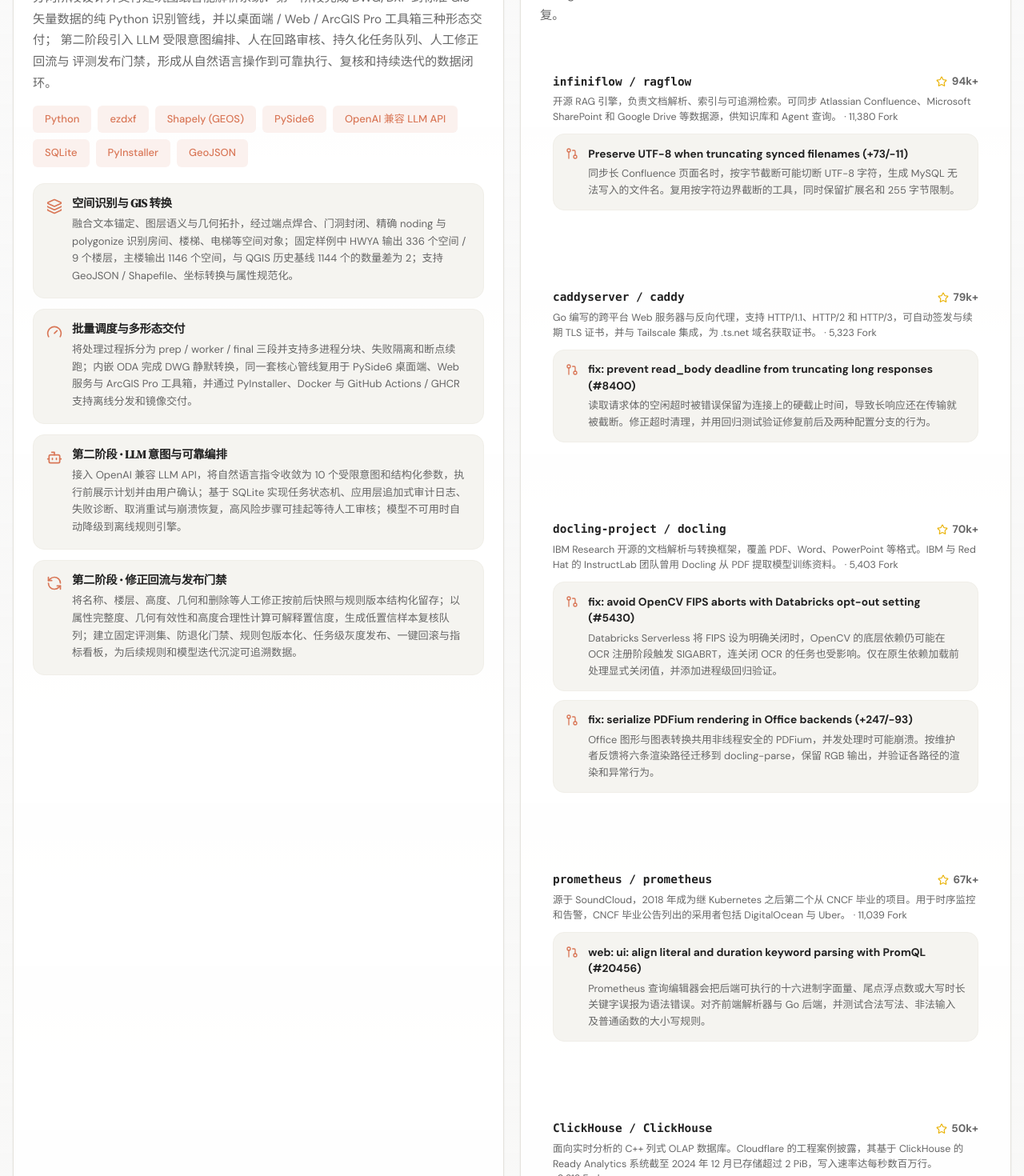
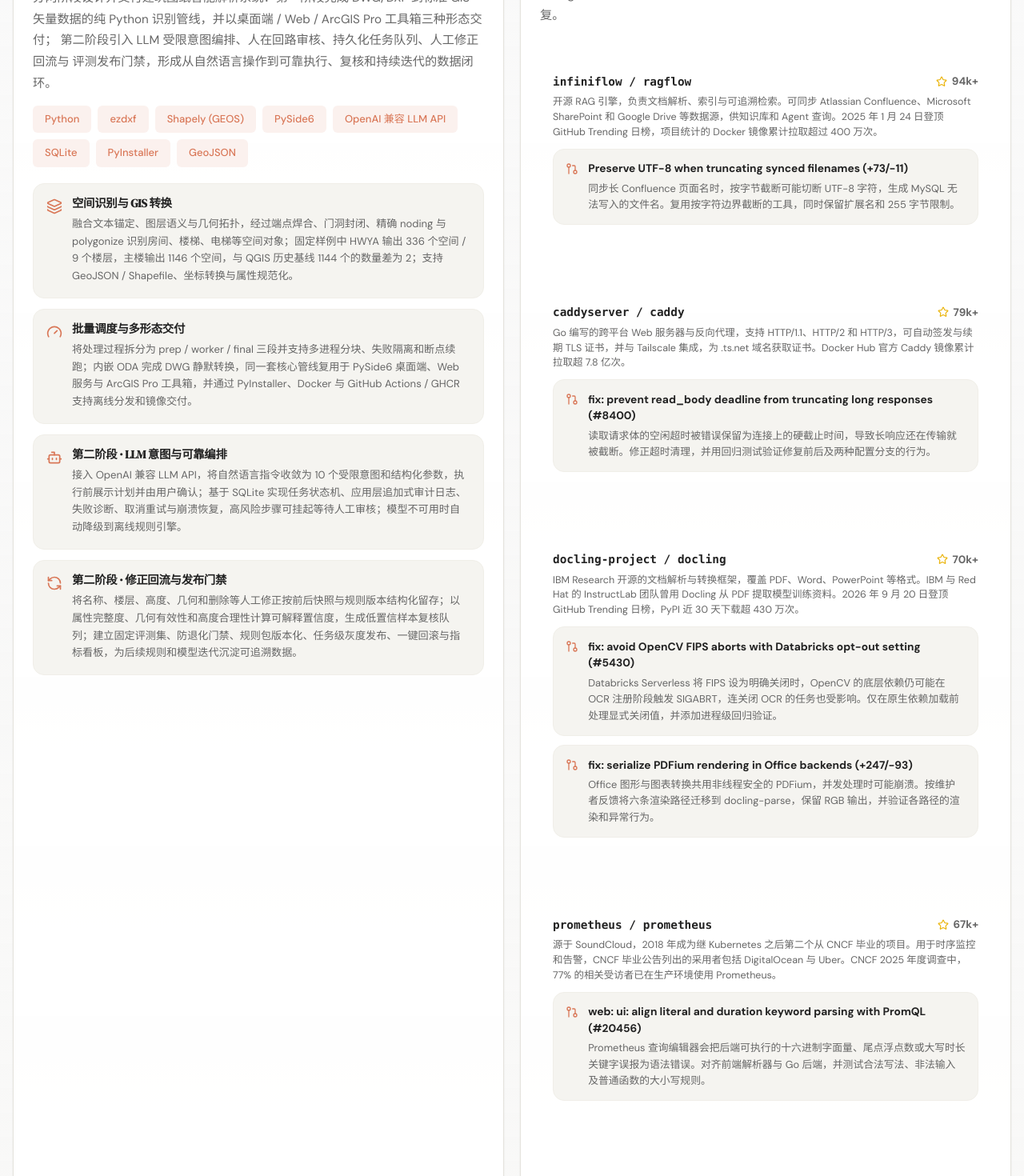
Before and after one commit to wangshun-china/interview-web, a Vue app: page / in a window 1280 px wide. Shown: the part 1080-2550 px from the top of the page at 80% size. Built offline with nearby package versions, Linux system fonts and the light colour scheme.

Commit message:
resume: replace fork counts with project benchmarks and rankings

```diff
--- a/src/components/OpenSourceCard.vue
+++ b/src/components/OpenSourceCard.vue
@@ -40,10 +40,7 @@
             {{ repo.stars }}
           </span>
         </div>
-        <p class="oss-repo-desc">
-          {{ repo.desc }}
-          <span class="oss-repo-forks"> · {{ repo.forks.toLocaleString('en-US') }} Fork</span>
-        </p>
+        <p class="oss-repo-desc">{{ repo.desc }}</p>
         <a
           v-for="pr in repo.prs"
           :key="pr.url"
@@ -60,7 +57,7 @@
         </a>
       </section>
 
-      <p class="oss-footer">点击 PR 条目可查看完整 diff 与维护者讨论。</p>
+      <p class="oss-footer">下载与拉取量为 2026 年 11 月查询快照。点击 PR 可查看 diff 与维护者讨论。</p>
     </div>
   </article>
 </template>
@@ -74,8 +71,7 @@ const repos = [
     name: 'infiniflow / ragflow',
     url: 'https://github.com/infiniflow/ragflow',
     stars: '94k+',
-    forks: 11380,
-    desc: '开源 RAG 引擎，负责文档解析、索引与可追溯检索。可同步 Atlassian Confluence、Microsoft SharePoint 和 Google Drive 等数据源，供知识库和 Agent 查询。',
+    desc: '开源 RAG 引擎，负责文档解析、索引与可追溯检索。可同步 Atlassian Confluence、Microsoft SharePoint 和 Google Drive 等数据源，供知识库和 Agent 查询。2025 年 1 月 24 日登顶 GitHub Trending 日榜，项目统计的 Docker 镜像累计拉取超过 400 万次。',
     prs: [
       {
         title: 'Preserve UTF-8 when truncating synced filenames (+73/-11)',
@@ -88,8 +84,7 @@ const repos = [
     name: 'caddyserver / caddy',
     url: 'https://github.com/caddyserver/caddy',
     stars: '79k+',
-    forks: 5323,
-    desc: 'Go 编写的跨平台 Web 服务器与反向代理，支持 HTTP/1.1、HTTP/2 和 HTTP/3，可自动签发与续期 TLS 证书，并与 Tailscale 集成，为 .ts.net 域名获取证书。',
+    desc: 'Go 编写的跨平台 Web 服务器与反向代理，支持 HTTP/1.1、HTTP/2 和 HTTP/3，可自动签发与续期 TLS 证书，并与 Tailscale 集成，为 .ts.net 域名获取证书。Docker Hub 官方 Caddy 镜像累计拉取超 7.8 亿次。',
     prs: [
       {
         title: 'fix: prevent read_body deadline from truncating long responses (#8400)',
@@ -102,8 +97,7 @@ const repos = [
     name: 'docling-project / docling',
     url: 'https://github.com/docling-project/docling',
     stars: '70k+',
-    forks: 5403,
-    desc: 'IBM Research 开源的文档解析与转换框架，覆盖 PDF、Word、PowerPoint 等格式。IBM 与 Red Hat 的 InstructLab 团队曾用 Docling 从 PDF 提取模型训练资料。',
+    desc: 'IBM Research 开源的文档解析与转换框架，覆盖 PDF、Word、PowerPoint 等格式。IBM 与 Red Hat 的 InstructLab 团队曾用 Docling 从 PDF 提取模型训练资料。2026 年 9 月 20 日登顶 GitHub Trending 日榜，PyPI 近 30 天下载超 430 万次。',
     prs: [
       {
         title: 'fix: avoid OpenCV FIPS aborts with Databricks opt-out setting (#5430)',
@@ -121,8 +115,7 @@ const repos = [
     name: 'prometheus / prometheus',
     url: 'https://github.com/prometheus/prometheus',
     stars: '67k+',
-    forks: 11039,
-    desc: '源于 SoundCloud，2018 年成为继 Kubernetes 之后第二个从 CNCF 毕业的项目。用于时序监控和告警，CNCF 毕业公告列出的采用者包括 DigitalOcean 与 Uber。',
+    desc: '源于 SoundCloud，2018 年成为继 Kubernetes 之后第二个从 CNCF 毕业的项目。用于时序监控和告警，CNCF 毕业公告列出的采用者包括 DigitalOcean 与 Uber。CNCF 2025 年度调查中，77% 的相关受访者已在生产环境使用 Prometheus。',
     prs: [
       {
         title: 'web: ui: align literal and duration keyword parsing with PromQL (#20456)',
@@ -135,8 +128,7 @@ const repos = [
     name: 'ClickHouse / ClickHouse',
     url: 'https://github.com/ClickHouse/ClickHouse',
     stars: '50k+',
-    forks: 9312,
-    desc: '面向实时分析的 C++ 列式 OLAP 数据库。Cloudflare 的工程案例披露，其基于 ClickHouse 的 Ready Analytics 系统截至 2024 年 12 月已存储超过 2 PiB，写入速率达每秒数百万行。',
+    desc: '面向实时分析的 C++ 列式 OLAP 数据库。Cloudflare 的工程案例披露，其基于 ClickHouse 的 Ready Analytics 系统截至 2024 年 12 月已存储超过 2 PiB，写入速率达每秒数百万行。ClickHouse 官方还披露，其 Google Cloud 配置曾于 2026 年 3 月 11 日在 ClickBench 综合榜排名第 1。',
     prs: [
       {
         title: 'fix: MySQL OK packet size accounting and optional field parsing (#129709)',
@@ -149,8 +141,7 @@ const repos = [
     name: 'volcengine / OpenViking',
     url: 'https://github.com/volcengine/OpenViking',
     stars: '42k+',
-    forks: 3552,
-    desc: '由字节跳动火山引擎 Viking 团队发起并维护的 Agent 上下文数据库，统一管理记忆、知识和技能三类上下文，并通过 LiteLLM 等组件接入模型。',
+    desc: '由字节跳动火山引擎 Viking 团队发起并维护的 Agent 上下文数据库，统一管理记忆、知识和技能三类上下文，并通过 LiteLLM 等组件接入模型。2026 年 3 月 14 日登顶 GitHub Trending 日榜。项目在 LoCoMo 长对话记忆基准中，将 Claude Code 的准确率从 57.21% 提升到 80.32%。',
     prs: [
       {
         title: 'fix(vlm): inherit configured reasoning effort in LiteLLM requests (#7703)',
@@ -168,8 +159,7 @@ const repos = [
     name: 'HKUDS / LightRAG',
     url: 'https://github.com/HKUDS/LightRAG',
     stars: '40k+',
-    forks: 5805,
-    desc: '结合知识图谱与向量检索的 RAG 框架，对应论文收录于 Findings of EMNLP 2025。查询既能匹配语义相近的文本，也可沿实体关系检索相关信息。',
+    desc: '结合知识图谱与向量检索的 RAG 框架，对应论文收录于 Findings of EMNLP 2025。查询既能匹配语义相近的文本，也可沿实体关系检索相关信息。2025 年 4 月 8 日位列 GitHub Trending 日榜第 2，PyPI 的 lightrag-hku 包近 30 天下载超 16 万次。',
     prs: [
       {
         title: 'fix(chunker): verify token-window positions before attaching provenance (#4463)',
@@ -187,8 +177,7 @@ const repos = [
     name: 'Tencent / WeKnora',
     url: 'https://github.com/Tencent/WeKnora',
     stars: '38k+',
-    forks: 5343,
-    desc: '腾讯开源的 LLM 知识库平台，涵盖文档入库、检索问答、Agent 和 Wiki。项目发布记录披露，v0.5.2 的 Wiki 文档入库可处理 4 万份文档规模的知识库。',
+    desc: '腾讯开源的 LLM 知识库平台，涵盖文档入库、检索问答、Agent 和 Wiki。项目发布记录披露，v0.5.2 的 Wiki 文档入库可处理 4 万份文档规模的知识库。2025 年 11 月 1 日登顶 GitHub Trending 日榜。',
     prs: [
       {
         title: 'fix: stream TOS files without unsupported seeking (+85/-1)',
@@ -201,8 +190,7 @@ const repos = [
     name: 'qdrant / qdrant',
     url: 'https://github.com/qdrant/qdrant',
     stars: '35k+',
-    forks: 2842,
-    desc: 'Rust 编写的分布式向量数据库，支持混合检索、过滤和分组。HubSpot 工程团队披露，其承载逾 200 亿条向量的检索平台使用 Qdrant 执行语义搜索。',
+    desc: 'Rust 编写的分布式向量数据库，支持混合检索、过滤和分组。HubSpot 工程团队披露，其承载逾 200 亿条向量的检索平台使用 Qdrant 执行语义搜索。该平台服务于 HubSpot 的 38 个以上团队。',
     prs: [
       {
         title: 'fix: group-by silently returns empty results (#11370)',
@@ -220,8 +208,7 @@ const repos = [
     name: 'PrefectHQ / fastmcp',
     url: 'https://github.com/PrefectHQ/fastmcp',
     stars: '28k+',
-    forks: 2648,
-    desc: 'Prefect 维护的 Python MCP 框架，支持发布工具、资源和提示模板。Prefect 曾披露 FastMCP 2.0 每周下载超 100 万次，1.0 已被 Anthropic 纳入官方 MCP Python SDK。',
+    desc: 'Prefect 维护的 Python MCP 框架，支持发布工具、资源和提示模板。Anthropic 将 FastMCP 1.0 纳入官方 MCP Python SDK。2026 年 7 月 20 日位列 GitHub Trending 日榜第 8，PyPI 的 fastmcp 包近 30 天下载超 6,800 万次。',
     prs: [
       {
         title: 'fix: `session: UserSession` on a resource or resource template fails at registration (#6198)',
@@ -239,7 +226,6 @@ const repos = [
     name: 'apache / rocketmq',
     url: 'https://github.com/apache/rocketmq',
     stars: '22.6k+',
-    forks: 12045,
     desc: '源于阿里巴巴高并发电商业务的 Apache 顶级项目。官方文档将万亿级消息规模列为设计目标，用于异步解耦和突发流量缓冲。',
     prs: [
       {
@@ -253,8 +239,7 @@ const repos = [
     name: 'redis / go-redis',
     url: 'https://github.com/redis/go-redis',
     stars: '22k+',
-    forks: 2651,
-    desc: 'Redis 官方支持的 Go 客户端，支持 Cluster、Sentinel、流水线和发布订阅。连接池、协议解析和故障切换直接影响上层应用访问 Redis 的可靠性。',
+    desc: 'Redis 官方支持的 Go 客户端，支持 Cluster、Sentinel、流水线和发布订阅。连接池、协议解析和故障切换直接影响上层应用访问 Redis 的可靠性。Go Packages 收录的 v9 主包导入记录超过 1.6 万条。',
     prs: [
       {
         title: 'fix: proto — no nesting depth limit when reading RESP3 replies (#4296)',
@@ -297,7 +282,6 @@ const repos = [
     name: 'bytecodealliance / wasmtime',
     url: 'https://github.com/bytecodealliance/wasmtime',
     stars: '18k+',
-    forks: 1946,
     desc: 'Bytecode Alliance 开发的 WebAssembly 运行时，提供 Cranelift 编译器和 WASI 接口。据 1.0 发布公告，Shopify 和 Fastly 已在生产中采用，Fastly 当时已用它处理万亿级请求。',
     prs: [
       {
@@ -316,8 +300,7 @@ const repos = [
     name: 'opensandbox-group / OpenSandbox',
     url: 'https://github.com/opensandbox-group/OpenSandbox',
     stars: '17k+',
-    forks: 1721,
-    desc: '阿里巴巴捐献给 Linux Foundation 旗下 AAIF 的 Agent 隔离执行平台，支持在 Docker 和 Kubernetes 上运行代码与工具，提供 Python、TypeScript、Java、Go 等 SDK。',
+    desc: '阿里巴巴捐献给 Linux Foundation 旗下 AAIF 的 Agent 隔离执行平台，支持在 Docker 和 Kubernetes 上运行代码与工具，提供 Python、TypeScript、Java、Go 等 SDK。官方在阿里云 ACK 双节点环境进行串行验证，103 次运行时创建的中位耗时为 39.43 ms。',
     prs: [
       {
         title: 'fix(python-sdk): normalize legacy SSE streams in linear time (#2845)',
@@ -365,8 +348,7 @@ const repos = [
     name: 'The-PR-Agent / pr-agent',
     url: 'https://github.com/The-PR-Agent/pr-agent',
     stars: '16k+',
-    forks: 2242,
-    desc: 'Qodo 发起的开源 AI 代码评审工具，支持 GitHub、GitLab、Bitbucket、Microsoft Azure DevOps 和 AWS CodeCommit 等平台，可根据代码变更与关联工单生成审查建议。',
+    desc: 'Qodo 发起的开源 AI 代码评审工具，支持 GitHub、GitLab、Bitbucket、Microsoft Azure DevOps 和 AWS CodeCommit 等平台，可根据代码变更与关联工单生成审查建议。PyPI 的 pr-agent 包近 30 天下载超 9 万次。',
     prs: [
       {
         title: 'fix: guard GitLab ticket context with project issue visibility (#4932)',
@@ -379,8 +361,7 @@ const repos = [
     name: 'pypa / pipx',
     url: 'https://github.com/pypa/pipx',
     stars: '13k+',
-    forks: 762,
-    desc: 'PyPA 维护的 Python 命令行工具安装器，为每个应用创建独立虚拟环境。Ubuntu 24.04 的软件仓库提供 pipx，macOS 和 Windows 也有官方安装指引。',
+    desc: 'PyPA 维护的 Python 命令行工具安装器，为每个应用创建独立虚拟环境。Ubuntu 24.04 的软件仓库提供 pipx，macOS 和 Windows 也有官方安装指引。PyPI 近 30 天下载超 420 万次。',
     prs: [
       {
         title: 'docs(environment): explain what --value prints for unset variables (#2450)',
@@ -398,8 +379,7 @@ const repos = [
     name: 'lancedb / lancedb',
     url: 'https://github.com/lancedb/lancedb',
     stars: '12k+',
-    forks: 1177,
-    desc: '面向多模态数据的检索库，支持向量和全文检索。LanceDB 在 2026 年 11 月披露开源库累计下载超 1.2 亿次，旗下商业平台的客户包括 Netflix、Microsoft AI 和 Midjourney。',
+    desc: '面向多模态数据的检索库，支持向量和全文检索。LanceDB 在 2026 年 11 月披露开源库累计下载超 1.2 亿次，旗下商业平台的客户包括 Netflix、Microsoft AI 和 Midjourney。其 PyPI 包近 30 天下载超 650 万次。',
     prs: [
       {
         title: 'fix(java): keep Maven coordinates in sync with release tags (+104/-28)',
@@ -412,8 +392,7 @@ const repos = [
     name: 'mark3labs / mcp-go',
     url: 'https://github.com/mark3labs/mcp-go',
     stars: '9.2k+',
-    forks: 963,
-    desc: 'MCP 的 Go 实现，支持 stdio 和 Streamable HTTP 等传输，提供客户端与服务端能力。Grafana Labs 的分布式追踪项目 Tempo 在公开依赖清单中引用了 mcp-go。',
+    desc: 'MCP 的 Go 实现，支持 stdio 和 Streamable HTTP 等传输，提供客户端与服务端能力。Grafana Labs 的分布式追踪项目 Tempo 在公开依赖清单中引用了 mcp-go。Go Packages 记录其 server 包被超过 2,800 个 Go 模块引用。',
     prs: [
       {
         title: 'Isolate stateless Streamable HTTP GET streams (+129/-9)',
@@ -426,8 +405,7 @@ const repos = [
     name: 'pydantic / monty',
     url: 'https://github.com/pydantic/monty',
     stars: '8.9k+',
-    forks: 506,
-    desc: 'Pydantic 开发的 Rust 实现 Python 沙箱，用于受控执行 AI 生成的代码。提供 Python、JavaScript 和 Rust 接口，并可按会话限制内存等资源。',
+    desc: 'Pydantic 开发的 Rust 实现 Python 沙箱，用于受控执行 AI 生成的代码。提供 Python、JavaScript 和 Rust 接口，并可按会话限制内存等资源。按 Pydantic 官方基准，从预热池获取一个开源沙箱并运行 10 条 REPL 命令耗时约 1.2 ms。',
     prs: [
       {
         title: 'fix: preflight JSON integer indentation allocations (#1367)',
@@ -440,8 +418,7 @@ const repos = [
     name: 'prometheus / alertmanager',
     url: 'https://github.com/prometheus/alertmanager',
     stars: '8.7k+',
-    forks: 2517,
-    desc: 'Prometheus 的告警管理组件，负责去重、分组和路由，集成 Slack、Microsoft Teams 和 PagerDuty 等通知渠道。',
+    desc: 'Prometheus 的告警管理组件，负责去重、分组和路由，集成 Slack、Microsoft Teams 和 PagerDuty 等通知渠道。Docker Hub 的 prom/alertmanager 镜像累计拉取超 4.9 亿次。',
     prs: [
       {
         title: 'app: outlast Prometheus client idle connections (#5744)',
@@ -454,8 +431,7 @@ const repos = [
     name: 'agentgateway / agentgateway',
     url: 'https://github.com/agentgateway/agentgateway',
     stars: '6k+',
-    forks: 1130,
-    desc: '由 Solo.io 发起、现为 Linux Foundation 旗下 AAIF 项目的 Rust 网关，统一代理 MCP 与 A2A 流量，集中处理鉴权、限流和可观测性。',
+    desc: '由 Solo.io 发起、现为 Linux Foundation 旗下 AAIF 项目的 Rust 网关，统一代理 MCP 与 A2A 流量，集中处理鉴权、限流和可观测性。官方在 8 个 vLLM 后端的路由测试中观察到，首个 Token 的 p90 延迟从普通 Kubernetes Service 的 135.6 秒降至 0.2 秒。',
     prs: [
       {
         title: 'fix: Windows CLI shows version as True (#4276)',
@@ -473,8 +449,7 @@ const repos = [
     name: 'python / typeshed',
     url: 'https://github.com/python/typeshed',
     stars: '5k+',
-    forks: 2155,
-    desc: 'Python 的公共类型存根仓库，为标准库和第三方包提供注解。Microsoft Pyright 随工具分发一份 Typeshed 标准库存根，供静态分析和编辑器诊断使用。',
+    desc: 'Python 的公共类型存根仓库，为标准库和第三方包提供注解。Microsoft Pyright 随工具分发一份 Typeshed 标准库存根，供静态分析和编辑器诊断使用。由 Typeshed 维护并发布的 types-requests 存根包，PyPI 近 30 天下载超 8,100 万次。',
     prs: [
       {
         title: 'Narrow real math and cmath constants to float (#16886)',
@@ -487,8 +462,7 @@ const repos = [
     name: 'ruvnet / RuVector',
     url: 'https://github.com/ruvnet/RuVector',
     stars: '4.7k+',
-    forks: 631,
-    desc: 'Rust 编写的向量检索引擎，支持 HNSW、嵌入式部署和 WebAssembly。相关原生模块修复覆盖 NVIDIA Jetson AGX Xavier 和树莓派 4 等 ARM 边缘设备。',
+    desc: 'Rust 编写的向量检索引擎，支持 HNSW、嵌入式部署和 WebAssembly。相关原生模块修复覆盖 NVIDIA Jetson AGX Xavier 和树莓派 4 等 ARM 边缘设备。npm 上的 ruvector 包近 30 天下载超 78 万次。',
     prs: [
       {
         title: 'fix: native modules crash (SIGILL) on ARMv8.2 CPUs without LRCPC (#1384)',
@@ -506,8 +480,7 @@ const repos = [
     name: 'pydantic / logfire',
     url: 'https://github.com/pydantic/logfire',
     stars: '4.5k+',
-    forks: 381,
-    desc: 'Pydantic 的 OpenTelemetry 可观测性平台，为应用与 Agent 记录日志和追踪。官方文档提供 OpenAI、Anthropic、Google ADK 等集成路径。',
+    desc: 'Pydantic 的 OpenTelemetry 可观测性平台，为应用与 Agent 记录日志和追踪。官方文档提供 OpenAI、Anthropic、Google ADK 等集成路径。Pydantic 公布的 AutonomyAI 生产案例中，Logfire 在 3 周内接收超过 3,500 万条追踪 Span。',
     prs: [
       {
         title: 'Render non-object model serializer output in the verbose console (#2870)',
@@ -520,8 +493,7 @@ const repos = [
     name: 'modelcontextprotocol / rust-sdk',
     url: 'https://github.com/modelcontextprotocol/rust-sdk',
     stars: '4.1k+',
-    forks: 727,
-    desc: 'MCP 的官方 Rust SDK，支持 stdio 和 Streamable HTTP 两类传输，覆盖客户端和服务端。MCP 由 Anthropic 发起，并于 2025 年捐献给 Linux Foundation 旗下 AAIF。',
+    desc: 'MCP 的官方 Rust SDK，支持 stdio 和 Streamable HTTP 两类传输，覆盖客户端和服务端。MCP 由 Anthropic 发起，并于 2025 年捐献给 Linux Foundation 旗下 AAIF。crates.io 上的 rmcp 包累计下载超 5,400 万次。',
     prs: [
       {
         title: 'fix: stateful session workers ignore config.cancellation_token after shutdown (#1427)',
@@ -539,8 +511,7 @@ const repos = [
     name: 'tox-dev / tox',
     url: 'https://github.com/tox-dev/tox',
     stars: '3.9k+',
-    forks: 756,
-    desc: 'Python 测试环境与任务自动化工具，用于隔离安装依赖并运行多版本测试。Django 仓库提供 tox 测试配置，JetBrains PyCharm 提供专门的 tox 运行配置。',
+    desc: 'Python 测试环境与任务自动化工具，用于隔离安装依赖并运行多版本测试。Django 仓库提供 tox 测试配置，JetBrains PyCharm 提供专门的 tox 运行配置。PyPI 近 30 天下载超 1,800 万次。',
     prs: [
       {
         title: 'fix(install): accept uppercase hash digests (#4463)',
@@ -553,8 +524,7 @@ const repos = [
     name: 'agronholm / anyio',
     url: 'https://github.com/agronholm/anyio',
     stars: '2.5k+',
-    forks: 363,
-    desc: 'Python 异步并发库，统一 asyncio 和 Trio 两套运行后端，并提供 pytest 插件。OpenAI 与 Anthropic 的官方 Python SDK 都将 AnyIO 列为直接依赖。',
+    desc: 'Python 异步并发库，统一 asyncio 和 Trio 两套运行后端，并提供 pytest 插件。OpenAI 与 Anthropic 的官方 Python SDK 都将 AnyIO 列为直接依赖。PyPI 近 30 天下载超 10 亿次。',
     prs: [
       {
         title: 'fix: preserve asyncio callback context in pytest exception notes (#1482)',
@@ -567,8 +537,7 @@ const repos = [
     name: 'bytecodealliance / wasm-tools',
     url: 'https://github.com/bytecodealliance/wasm-tools',
     stars: '1.8k+',
-    forks: 365,
-    desc: 'Bytecode Alliance 维护的 WebAssembly 工具集，覆盖模块与组件的解析、校验和变体生成。联盟由 Mozilla、Fastly、Intel 和 Red Hat 四家公司发起。',
+    desc: 'Bytecode Alliance 维护的 WebAssembly 工具集，覆盖模块与组件的解析、校验和变体生成。联盟由 Mozilla、Fastly、Intel 和 Red Hat 四家公司发起。crates.io 上的 wasm-tools 包累计下载超 65 万次。',
     prs: [
       {
         title: 'fix: Code-motion mutation retains a full syntax-tree clone at every nesting level (#2825)',
@@ -581,8 +550,7 @@ const repos = [
     name: 'oceanbase / powercontext',
     url: 'https://github.com/oceanbase/powercontext',
     stars: '1.7k+',
-    forks: 681,
-    desc: 'OceanBase 开源的 Agent 长期记忆和上下文交接框架。项目主分支文档列出了 9 种 Agent 宿主适配，包括 OpenAI Codex 和 Anthropic Claude Code。',
+    desc: 'OceanBase 开源的 Agent 长期记忆和上下文交接框架。项目主分支文档列出了 9 种 Agent 宿主适配，包括 OpenAI Codex 和 Anthropic Claude Code。项目在 LoCoMo 的 1,540 道计分题上报告 90.78% 准确率，完整上下文重放基线为 52.9%。',
     prs: [
       {
         title: 'fix(gateway): preserve distinct terminal turn captures (#2717)',
@@ -595,8 +563,7 @@ const repos = [
     name: 'pydantic / pydantic-ai-harness',
     url: 'https://github.com/pydantic/pydantic-ai-harness',
     stars: '900+',
-    forks: 153,
-    desc: 'Pydantic AI 的 Agent 执行扩展，继承其 OpenAI、Anthropic 等模型接入能力，并提供请求数、工具调用数、Token 和金额四类预算信息。',
+    desc: 'Pydantic AI 的 Agent 执行扩展，继承其 OpenAI、Anthropic 等模型接入能力，并提供请求数、工具调用数、Token 和金额四类预算信息。Pydantic 公开了使用 Harness 的 CodeMode 对 8 个模型所做的内部对照评测，共 5,276 次评分运行。',
     prs: [
       {
         title: 'Warn on the deprecated single-key get/add of spend stores (#747)',
@@ -727,10 +694,6 @@ const starsCoverage = computed(() => {
   line-height: 1.5;
 }
 
-.oss-repo-forks {
-  white-space: nowrap;
-}
-
 .oss-repo-row {
   display: flex;
   align-items: center;
```
